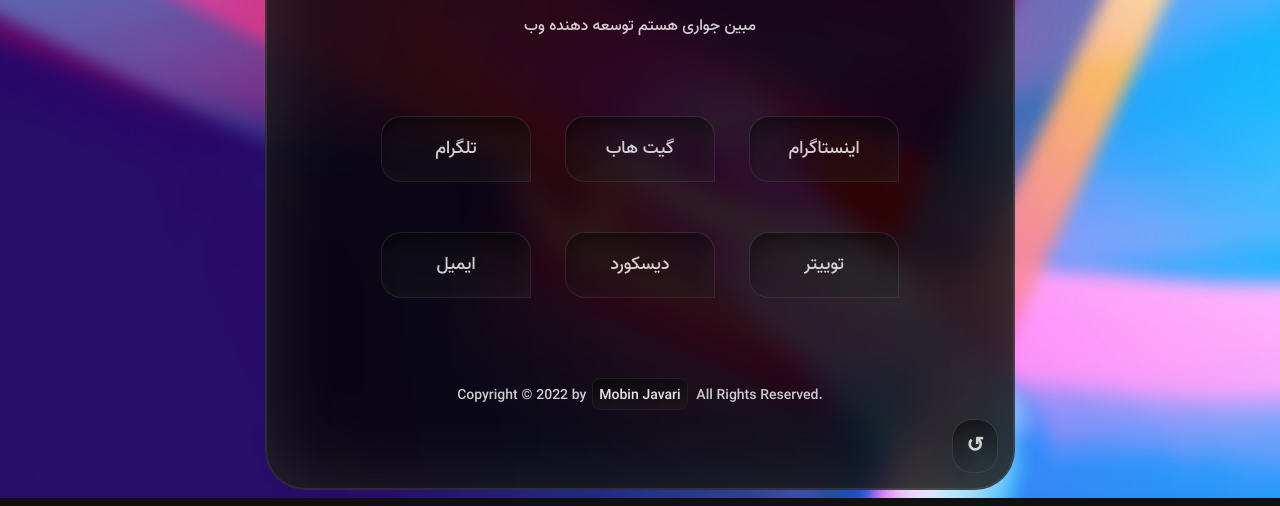
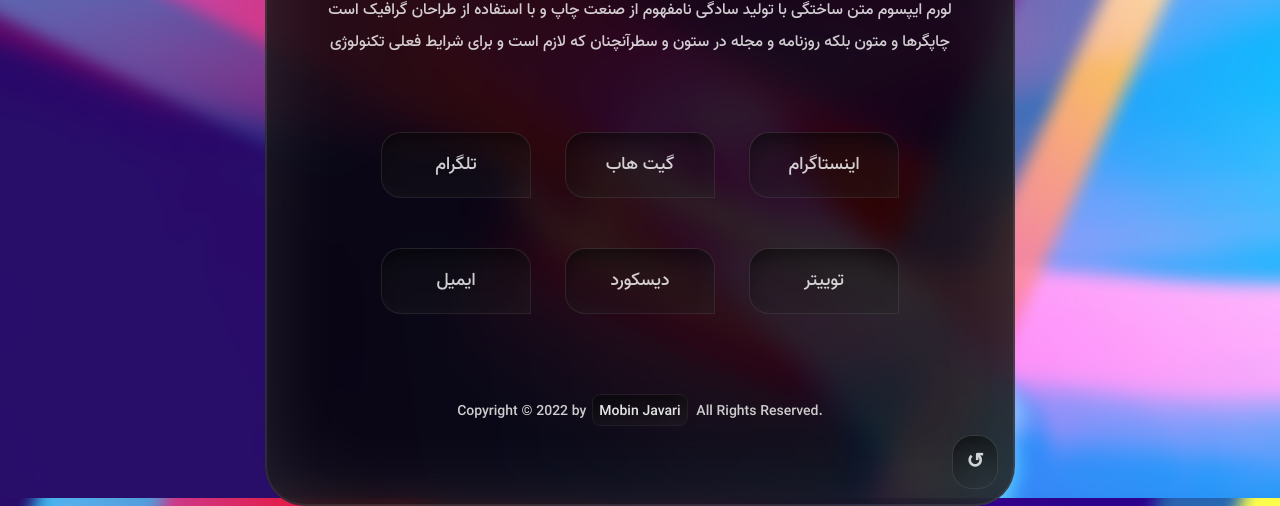
Before and after one commit to mobinjavari/personal-profile, a plain HTML site: page index.html in a window 1280 px wide. Shown: the part 302-808 px from the top of the page. Drawn offline with Linux system fonts and the light colour scheme.

Commit message:
Update index.html

```diff
--- a/index.html
+++ b/index.html
@@ -27,23 +27,23 @@
     <meta name="twitter:title" content="mobinjavari" />
     <meta name="twitter:description" />
 
-    <title>Mobin Javari | مبین جواری</title>
+    <title>Mobin Javari</title>
 </head>
 <body class="app-body">
     <section class="link-box">
         <div class="relative-box">
             <p onclick="Back()" class="back-button"> ↻ </p>
-            <p onclick="OpenLink('mobinjavari.IR')" class="more-button"> ↺ </p>
+            <p onclick="OpenLink('github.com/mobinjavari')" class="more-button"> ↺ </p>
             <img src="./assets/img/mobinjavari.png" class="logo-link" alt="Mobin Javari Logo">
             <h1 title="مبین جواری"> مبین جواری </h1>
-            <p> مبین جواری هستم توسعه دهنده وب </p><br>
+            <p>لورم ایپسوم متن ساختگی با تولید سادگی نامفهوم از صنعت چاپ و با استفاده از طراحان گرافیک است چاپگرها و متون بلکه روزنامه و مجله در ستون و سطرآنچنان که لازم است و برای شرایط فعلی تکنولوژی</p><br>
             <button onclick="OpenLink('./instagram.html','page')" class="button-style cursor-click" title="اینستاگرام"> اینستاگرام </button>
             <button onclick="OpenLink('./github.html','page')" class="button-style cursor-click" title="گیت هاب"> گیت هاب </button>
             <button onclick="OpenLink('./telegram.html','page')" class="button-style cursor-click" title="تلگرام"> تلگرام </button>
             <button onclick="OpenLink('./twitter.html','page')" class="button-style cursor-click" title="توییتر"> توییتر </button>
             <button onclick="OpenLink('./discord.html','page')" class="button-style cursor-click" title="دیسکورد"> دیسکورد </button>
             <button onclick="OpenLink('./email.html','page')" class="button-style cursor-click" title="ایمیل"> ایمیل </button>
-            <br><br><p class="copyright-style"> Copyright © 2022 by <a href="https://MobinJavari.Site/">Mobin Javari</a> All Rights Reserved. </p>
+            <br><br><p class="copyright-style"> Copyright © 2022 by <a href="https://github.com/mobinjavari/">Mobin Javari</a> All Rights Reserved. </p>
         </div>
     </section>
 </body>
```
